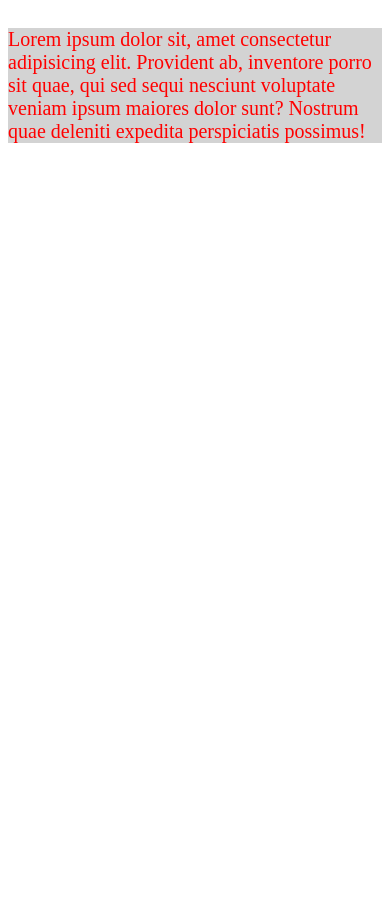
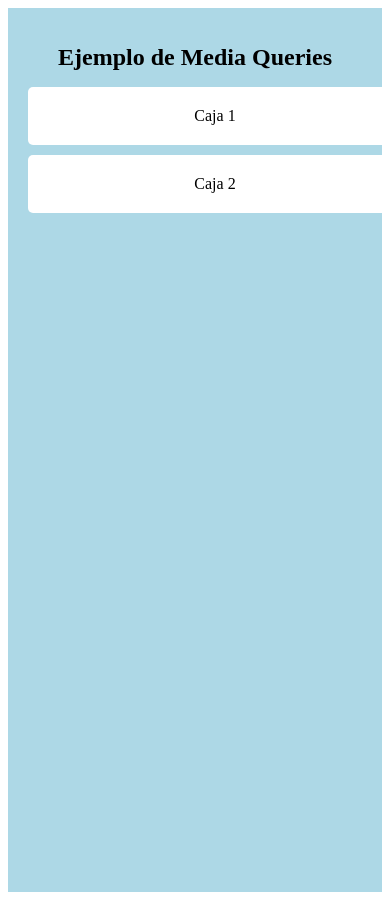
Before and after one commit to ecamilogp/curso-de-css, a Vue app: page / in a window 390 px wide. Before the commit the page ends 844 px from the top, so only its background shows below. Built offline with nearby package versions, Linux system fonts and the light colour scheme; the HTML template or start-up script is replaced by a standard one.

Commit message:
uso de distintas resoluciones con media queries

```diff
--- a/src/App.vue
+++ b/src/App.vue
@@ -42,7 +42,8 @@
 // import MediaQueries from './component/responsive-design/MediaQueries.vue'
 // import EjercicioHolyGrailConFlexBox from './component/responsive-design/EjercicioHolyGrailConFlexBox.vue'
 // import MobileFirst from './component/responsive-design/MobileFirst.vue'
-import ContainerQueries from './component/responsive-design/ContainerQueries.vue'
+// import ContainerQueries from './component/responsive-design/ContainerQueries.vue'
+import AdaptacionDePantalla from './component/responsive-design/AdaptacionDePantalla.vue'
 </script>
 
 <template>
@@ -89,5 +90,6 @@ import ContainerQueries from './component/responsive-design/ContainerQueries.vue
   <!-- <MediaQueries /> -->
   <!-- <EjercicioHolyGrailConFlexBox /> -->
   <!-- <MobileFirst /> -->
-  <ContainerQueries />
+  <!-- <ContainerQueries /> -->
+  <AdaptacionDePantalla />
 </template>
--- /dev/null
+++ b/src/component/responsive-design/AdaptacionDePantalla.vue
@@ -0,0 +1,52 @@
+<template>
+  <div class="container">
+    <h1>Ejemplo de Media Queries</h1>
+    <div class="contenedor">
+      <div class="caja">Caja 1</div>
+      <div class="caja">Caja 2</div>
+    </div>
+  </div>
+</template>
+
+<style scoped>
+.container {
+  min-height: 100vh;
+  background: lightblue;
+  padding: 20px;
+  text-align: center;
+}
+
+h1 {
+  font-size: 24px;
+  font-weight: bold;
+}
+
+.contenedor {
+  display: flex;
+  flex-direction: column;
+  gap: 10px;
+}
+
+.caja {
+  background: white;
+  padding: 20px;
+  border-radius: 5px;
+  width: 100%;
+}
+
+@media (min-width: 768px) {
+  .contenedor {
+    flex-direction: row;
+    justify-content: center;
+  }
+  .caja {
+    width: 45%;
+  }
+}
+
+@media (min-width: 1024px) {
+  .caja {
+    width: 30%;
+  }
+}
+</style>
```
